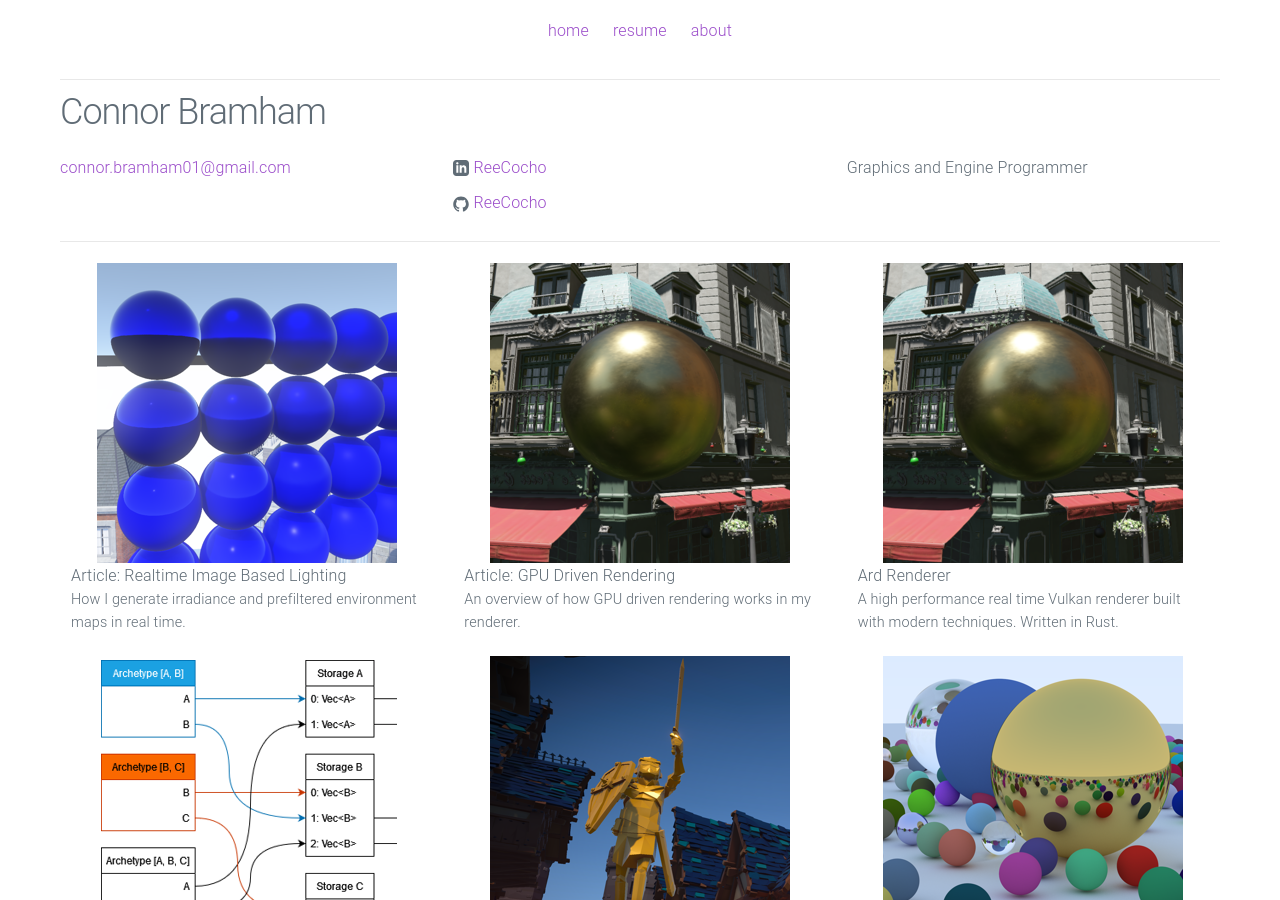
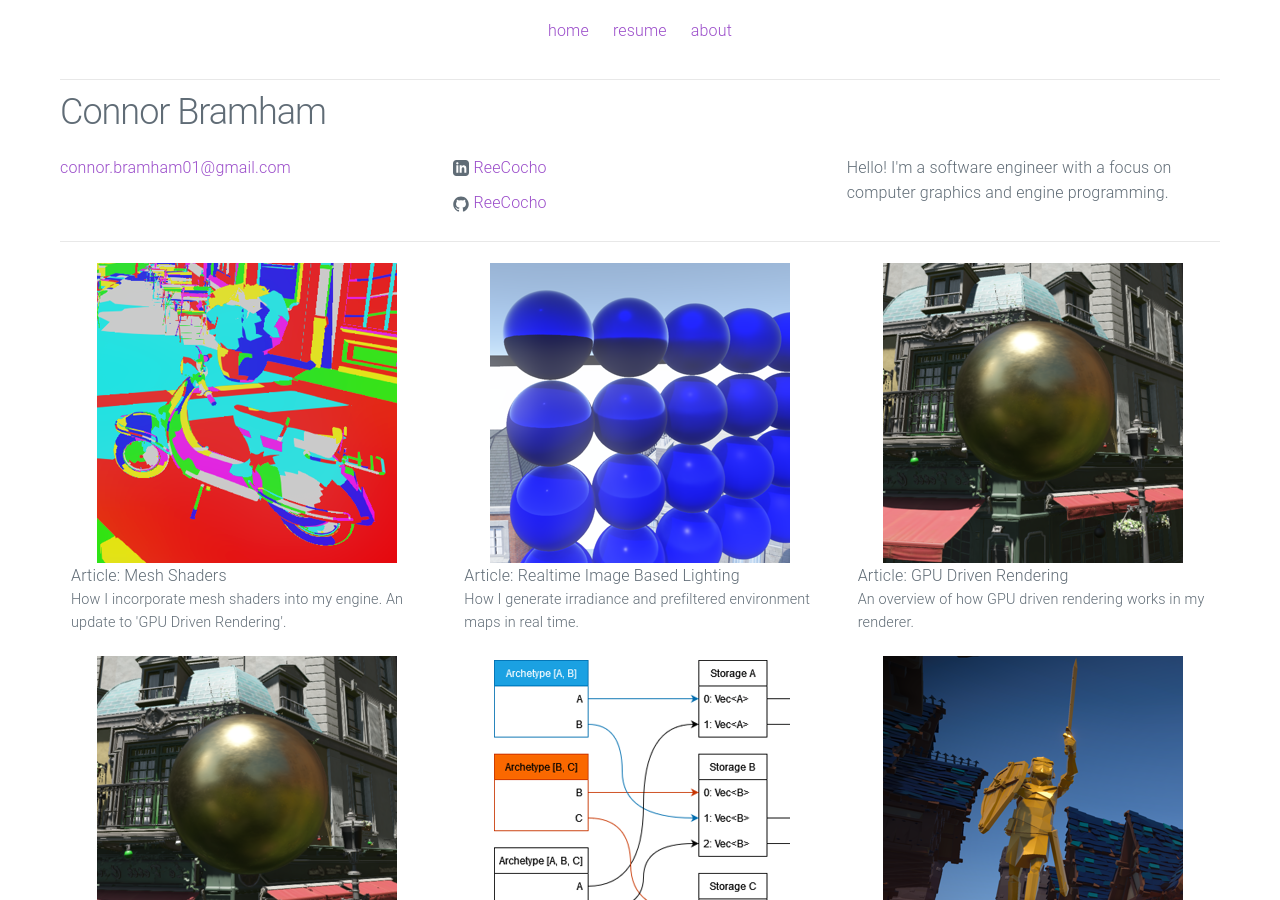
Before and after one commit to ReeCocho/reecocho.github.io, a Jekyll site: the page built from index.html, in a window 1280 px wide and 900 px high. Built offline with Jekyll 4.4.1, drawn with Linux system fonts in a browser that asks for light colours; part of the change alters nothing that is shown.

Commit message:
Updated resume and intro header. Added mesh shading article.

````diff
--- a/_config.yml
+++ b/_config.yml
@@ -2,7 +2,7 @@
 title: Connor Bramham
 email: connor.bramham01@gmail.com
 description: > # keep this and put description below
-  Graphics and Engine Programmer
+  Hello! I'm a software engineer with a focus on computer graphics and engine programming.
 url: "https://reecocho.github.io" # the base hostname & protocol for your site
 linkedin_url: "https://www.linkedin.com/in/connor-bramham-b45814107"
 github_username: ReeCocho
--- /dev/null
+++ b/_posts/2024-08-19-mesh-shaders.md
@@ -0,0 +1,110 @@
+---
+layout: post
+title:  "Article: Mesh Shaders"
+summary: "How I incorporate mesh shaders into my engine. An update to 'GPU Driven Rendering'."
+date:   2024-08-19 12:30:00
+preview: /assets/mesh_shader_thumbnail.png
+---
+
+## Overview
+
+If you're unaware, [mesh shaders](https://developer.nvidia.com/blog/introduction-turing-mesh-shaders/) are a new kind of programmable geometry pipeline. They completely replace the traditional geometry pipeline and incorporate some compute-shader-like features. I recently incorporated them into my engine, and thought I'd give an overview of how I use them. I’m going to make a lot of references to my "GPU Driven Rendering" article, so if you haven't read that, go ahead and do so. I'm going to be skipping over some important implementation details to keep things focused on how I'm using them for GPU driven rendering, but if you're curious take a look at these resources. Especially if you plan on implementing any of this yourself:
+
+1. [Vulkanised 2023: Mesh shading best practices](https://www.youtube.com/watch?v=g9FoZcEQlbA)
+2. [Advanced API Performance: Mesh Shaders](https://developer.nvidia.com/blog/advanced-api-performance-mesh-shaders/)
+3. [Using Mesh Shaders for Professional Graphics](https://developer.nvidia.com/blog/using-mesh-shaders-for-professional-graphics/)
+4. [Mesh shaders on AMD RDNA™ graphics cards: Optimization and best practices](https://gpuopen.com/learn/mesh_shaders/mesh_shaders-optimization_and_best_practices/)
+
+## Part 1: The Pipeline
+
+The traditional geometry pipeline looks something like this. The stages highlighted in blue are programmable by the user:
+
+![Traditional geometry pipeline.](/assets/ms/trad_pipeline.png)
+
+The vertex shader is required and simply transforms the vertices of your input mesh. The tesselation shader takes the mesh and sub-divides it so it becomes "denser." You might use this to add more detail to terrain, for example. The geometry shader takes one type of primitive and outputs zero or more output primitives. A common use case for this is to render cube maps in a single pass: you duplicate your geometry six times for each cube face and transform them based on which face is being rendered.
+
+This pipeline works for most use cases, but there are some problems.
+
+1. You have very little control over how the tesselation shader sub-divides your geometry, since it is implementation defined.
+2. Geometry shaders aren't optimal for modern GPU hardware and can really slow things down if you misuse them.
+3. If you needed to use all three of these shader types, you might have to write four independent shaders (one vertex, two tessellation, one geometry).
+
+Now, the mesh shading pipeline replaces all of this with a new, fully programmable pipeline that looks something like this. Again, the programmable stages are highlighted in blue:
+
+![Mesh shading geometry pipeline.](/assets/ms/ms_pipeline.png)
+
+First, you have a task shader. It's technically optional, but if you don't need to use it, odds are you don't need to use the mesh shading pipeline to begin with. The task shader is invoked like a compute shader, and each work group dispatches a number of mesh shader invocations. This idea of a shader dispatching other shaders is called "amplification" and is why you sometimes hear people call the task shader an "amplification shader." The invoked mesh shaders take a payload from the task shader thread that invoked them, and produce some output primitives (indices and vertices).
+
+You may or may not find this new pipeline less complicated, but it's undeniably more powerful. Specifically, the task shader allows us to do GPU culling as described in the "GPU Driven Rendering," but:
+
+1. Without allocating buffers to hold output draw calls.
+2. With support for culling sub-regions of the mesh.
+
+Benefit number two might not be so obvious, but I'll explain in the next part.
+
+## Part 2: Meshlets
+
+If you start looking into mesh shaders, you'll hear a lot about "meshlets" or "clusters." This is because each mesh shader can only output a fixed number of primitives and vertices, meaning you must take your mesh and subdivide it into chunks that the mesh shader can work with. In my case, I want the bounding box of my meshlets to be as small as possible because I'm going to be performing culling on each meshlet. The algorithm I used for this was inspired by [Performance Comparison of Meshlet Generation Strategies](https://jcgt.org/published/0012/02/01/) by Jensen et al. Specifically, I'm using a modified implementation of their "Bounding Sphere" algorithm. The basic idea is that you start with an arbitrary triangle, and add neighboring triangles such that you minimize the new size of the bounding sphere that the meshlet creates. [You can find my implementation here](https://github.com/ReeCocho/ard-engine/blob/main/crates/ard-formats/src/meshlet.rs).
+
+The result of the algorithm when run on the [Amazon Lumberyard Bistro](https://developer.nvidia.com/orca/amazon-lumberyard-bistro) looks something like this (each colored patch is a meshlet):
+
+![Clusterized Amazon Lumberyard Bistro scene.](/assets/ms/cluster_scene.png)
+
+Pretty cool, right?
+
+## Part 3: The Task Shader
+
+Now that we have a clusterized mesh, the next step is to write a task shader. I chose to have one task shader work group per object that I'm rendering. The actual GLSL task shader used by my engine is found [here](https://github.com/ReeCocho/ard-engine/blob/main/crates/ard-render-pbr/shaders/pbr.ts.glsl), but the pseudo code below should be easier to follow:
+
+```glsl
+shared bool s_visible;
+void main() {
+    if (local_thread_id == 0) {
+        s_visible = is_whole_object_visible();
+    }
+
+    barrier();
+
+    if (!s_visible) return;
+
+    for (meshlet in local_threads_meshlets) {
+        if (meshlet.visible()) {
+            add_to_output();
+        }
+    }
+
+    barrier();
+
+    if (local_thread_id == 0) {
+        fill_payload();
+        emit_mesh_tasks(output_meshlet_count, 1, 1);
+    }
+}
+```
+
+In essence the algorithm is:
+
+1. The first thread performs "whole object" culling to see if we can early out.
+2. If we didn't early out, we distribute the meshlets among all the threads of the task shader and perform fine-grained culling.
+3. Finally, the first thread emits a mesh task for each passed meshlet and fills the output payload for the mesh shader.
+
+These visibility checks are all using frustum and occlusion culling as described in the "GPU Driven Rendering" article. You can also do some fancy tricks with subgroup balloting for a bit of performance as demonstrated in the "Using Mesh Shaders for Professional Graphics" article linked at the top of the page.
+
+Now that we're outputting the mesh tasks, we can move on to the...
+
+## Part 4: The Mesh Shader
+
+Mesh shader! My mesh shader is actually pretty boring, so I won't write the pseudocode. If you're interested, the actual GLSL shader can be found [here](https://github.com/ReeCocho/ard-engine/blob/main/crates/ard-render-pbr/shaders/pbr.ms.glsl). Essentially, all it's doing is reading in the indices and primitives based on data passed through the payload and outputting the values in a fancy way that works well on AMD and NVIDIA hardware. What I will do, however, is describe some interesting things you *could* do at this stage.
+
+1. **Per primitive culling**: The most common way I've seen to do this is to assign a "view cone" to each triangle and cull primitives that are facing away from the camera. This is a bit excessive for my use case, so I didn't include it.
+2. **Custom tessellation**: Since this stage is what outputs the primitives and vertices, you could write your own custom tessellation algorithms. I plan on doing this for my terrain and water rendering.
+3. **Procedural geometry**: Since you don't feed in "vertex" and "index" buffers to this stage like in the traditional pipeline, you can technically use whatever data structure you want to generate your geometry. You could, for example, upload a voxel scene and generate the primitives on the GPU, like what the [Nvidium Minecraft mod does](https://github.com/MCRcortex/nvidium/tree/dev). I plan on doing something like this for my particle rendering.
+
+## Conclusion
+
+And that's it! After implementing this in my engine, I saw about a 10% performance improvement which was honestly way more than I was expecting. The real upside to this, believe it or not, has actually been the significant *reduction in complexity* of my code. I was able to get rid of two whole compute shaders and replace them with a single task shader. Not only that, but I got back a small chunk of memory, since I no longer need input or output draw call buffers.
+
+There are some problems still that I'd like to fix:
+
+1. **Coarse Grained Culling**: In my task shader, a single thread is responsible for coarse grained culling. This is suboptimal, since all the other threads sit around doing nothing. I haven't decided yet how I'd like to fix this. I could have each task shader work group actually be responsible for multiple objects, but this would significantly increase the size of my payload which is already pretty big. Alternatively, I could somehow distribute the work of coarse grained culling over all the threads, but I'm not confident this will improve performance by much (I'd need to test this).
+2. **Cube Map Rendering**: This was probably my biggest disappointment, and it's not even an issue I can fix myself in a way I'd be happy with. Do you remember how I mentioned at the beginning of this article how you can use geometry shaders to render cube maps in a single pass? Well, with mesh shaders you can do this using [multi-view rendering](https://registry.khronos.org/vulkan/specs/1.3-extensions/man/html/VK_KHR_multiview.html). Unfortunately, NVIDIA hardware only supports up to four multi-view render targets when using mesh shaders, meaning I can't render all six faces of the cube in one pass (AMD hardware doesn't have this issue). The best I can do is render the first four faces in one pass and then do the other two in another pass.
````
Also changed, not shown: assets/mesh_shader_thumbnail.png (added), assets/ms/cluster_scene.png (added), assets/ms/ms_pipeline.png (added), assets/ms/trad_pipeline.png (added), 1 other file.
